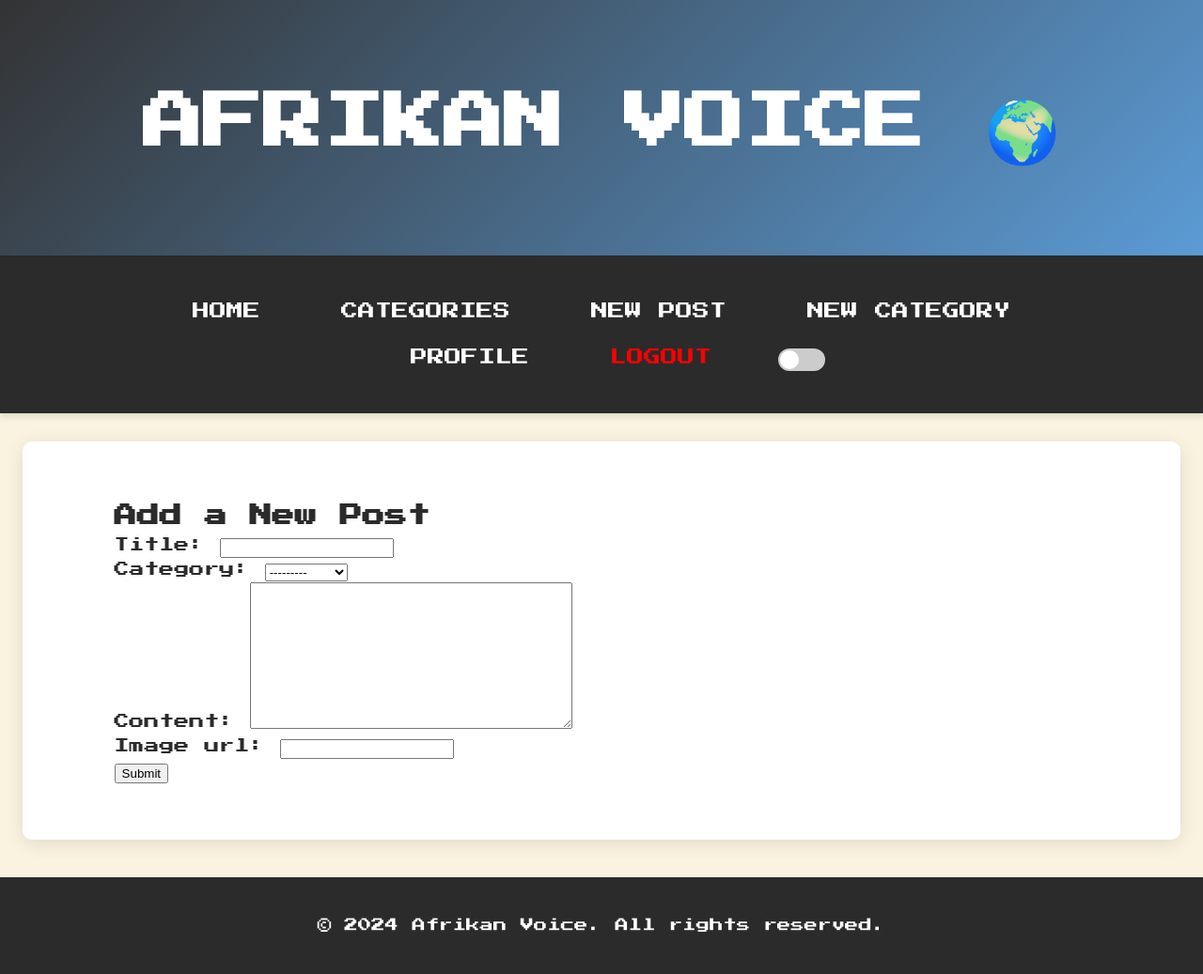
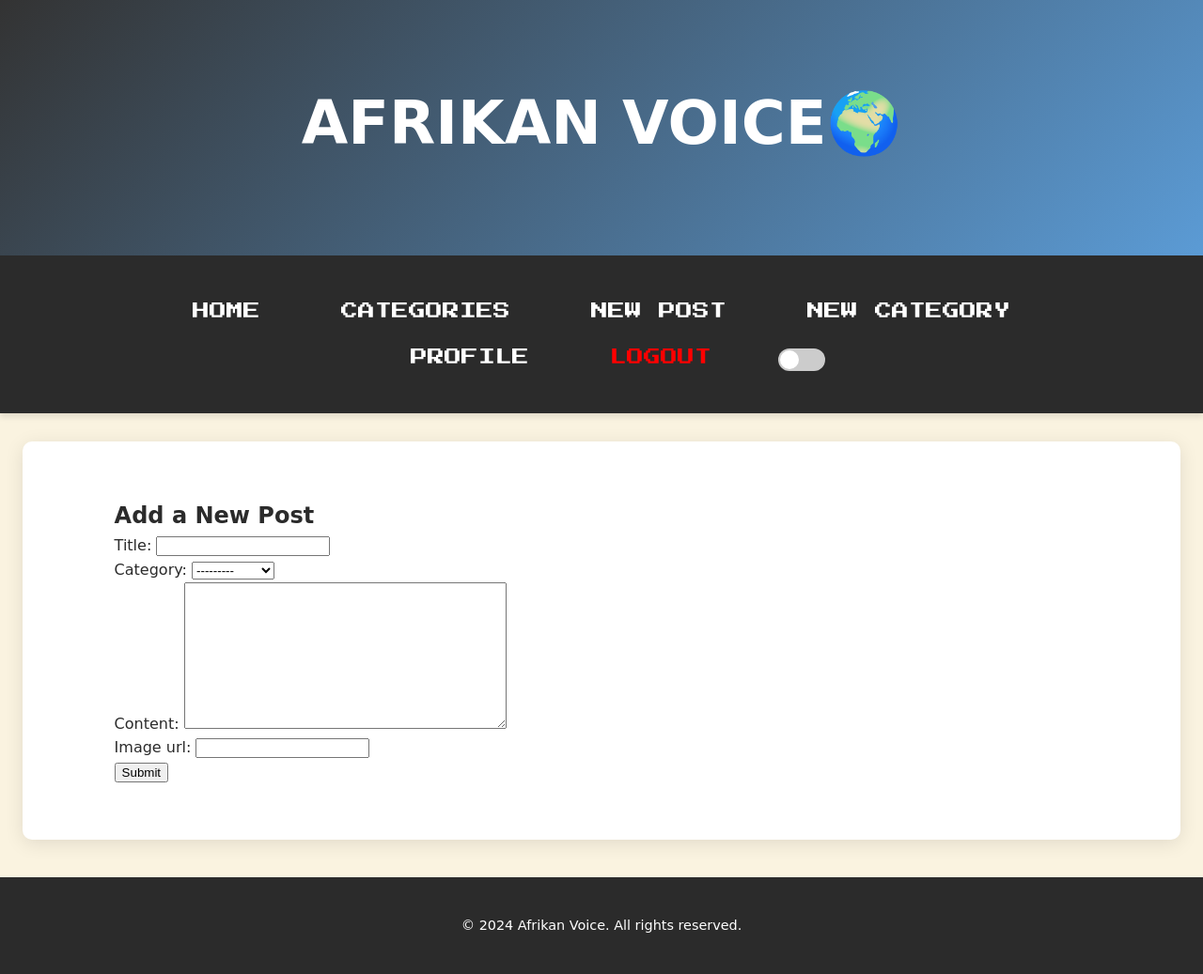
Before and after one commit to caseykingsley77/Afrikanvoice, a Django app: page /add_post/ in a window 1280 px wide. Shown: the whole page at 94% size. Run offline with Django 5.2, Linux system fonts and the light colour scheme; a user stored in the database is signed in; data comes from the database, SQL or seed files in the repository.

Commit message:
changed fonts for nav bar and blog body

```diff
--- a/afrikanvoice/blog/templates/blog/base_generic.html
+++ b/afrikanvoice/blog/templates/blog/base_generic.html
@@ -22,7 +22,7 @@
         body {
             background-color: #faf3e0;
             color: #2b2b2b;
-            font-family: 'Press Start 2P', cursive;
+            font-family: Comic Sans MS;
             font-size: 16px;
             line-height: 1.6;
         }
@@ -349,13 +349,13 @@
     <!-- Retro Header -->
     <header>
         <div class="container">
-            <h1>Afrikan Voice 🌍</h1>
+            <h1>Afrikan Voice🌍</h1>
         </div>
     </header>
 
     <!-- Navigation Bar -->
     <nav>
-        <div class="container">
+        <div class="container" style="font-family: 'Press Start 2P', cursive;  /* Retro font */">
             <!-- Toggle Button for Mobile and Tablet (changes to X when active) -->
             <button class="toggle-btn" id="toggleButton" onclick="toggleMenu()">☰</button>
 
```
